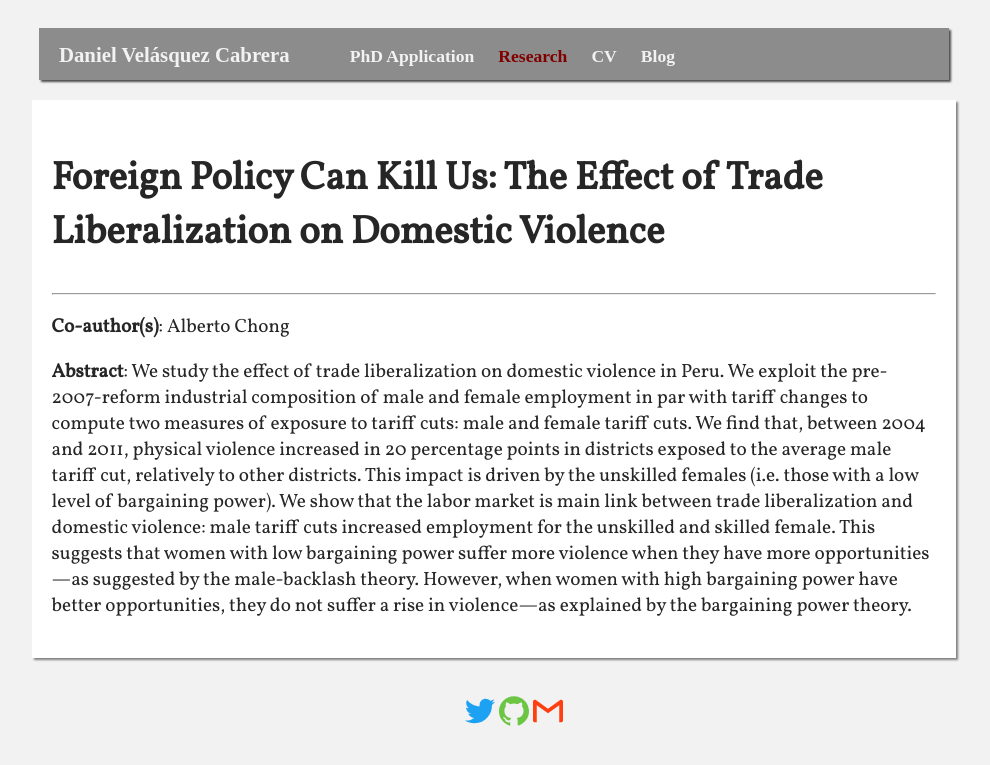
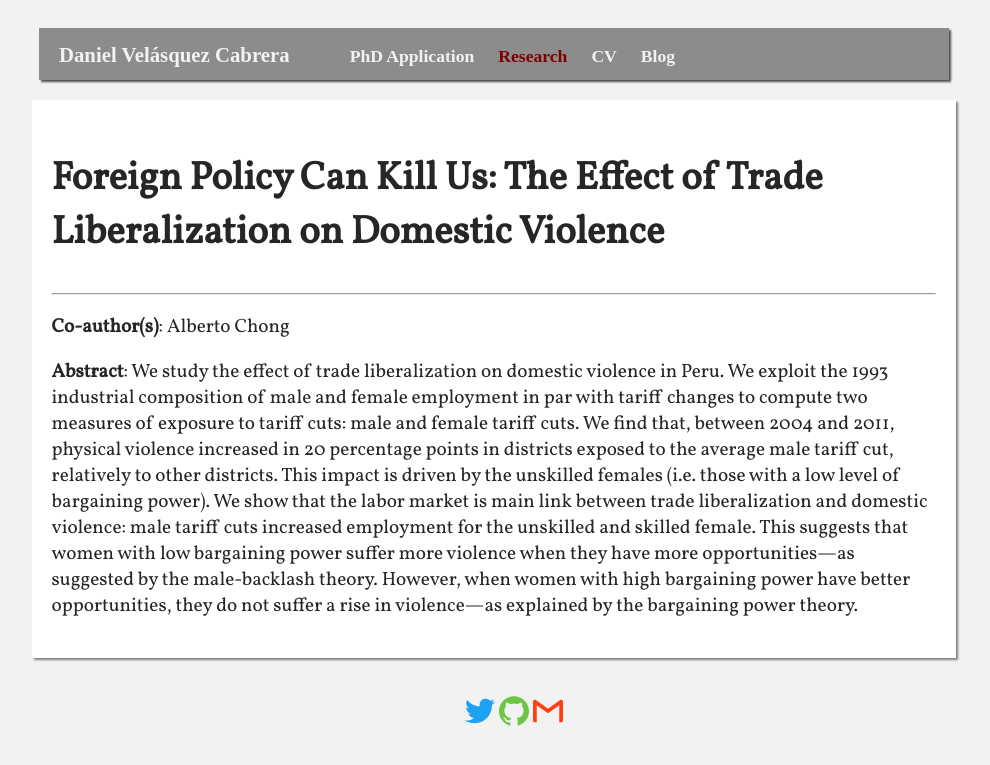
Before and after one commit to dvelasquezc/dvelasquezc.github.io, a Jekyll site: the page built from _research/trade_violence.md, in a window 1280 px wide. Shown: the top 765 px of the page, without its empty margins (146-1136 px from the left). Built offline with Jekyll 4.4.1, drawn with Linux system fonts in a browser that asks for light colours; some web fonts are replaced.

Commit message:
trade_violence_abstact

```diff
--- a/_research/trade_violence.md
+++ b/_research/trade_violence.md
@@ -3,7 +3,7 @@
 coauthors: Alberto Chong
 pubstatus: mimeo
 presented: "no"
-abstract: 'We study the effect of trade liberalization on domestic violence in Peru. We exploit the pre-2007-reform industrial composition of male and female employment in par with tariff changes to compute two measures of exposure to tariff cuts: male and female tariff cuts. We find that, between 2004 and 2011, physical violence increased in 20 percentage points in districts exposed to the average male tariff cut, relatively to other districts. This impact is driven by the unskilled females (i.e. those with a low level of bargaining power). We show that the labor market is main link between trade liberalization and domestic violence: male tariff cuts increased employment for the unskilled and skilled female. This suggests that women with low bargaining power suffer more violence when they have more opportunities&mdash;as suggested by the male-backlash theory. However, when women with high bargaining power have better opportunities, they do not suffer a rise in violence&mdash;as explained by the bargaining power theory.'
+abstract: 'We study the effect of trade liberalization on domestic violence in Peru. We exploit the 1993 industrial composition of male and female employment in par with tariff changes to compute two measures of exposure to tariff cuts: male and female tariff cuts. We find that, between 2004 and 2011, physical violence increased in 20 percentage points in districts exposed to the average male tariff cut, relatively to other districts. This impact is driven by the unskilled females (i.e. those with a low level of bargaining power). We show that the labor market is main link between trade liberalization and domestic violence: male tariff cuts increased employment for the unskilled and skilled female. This suggests that women with low bargaining power suffer more violence when they have more opportunities&mdash;as suggested by the male-backlash theory. However, when women with high bargaining power have better opportunities, they do not suffer a rise in violence&mdash;as explained by the bargaining power theory.'
 order_paper: 1
 layout: page
 ---
```
